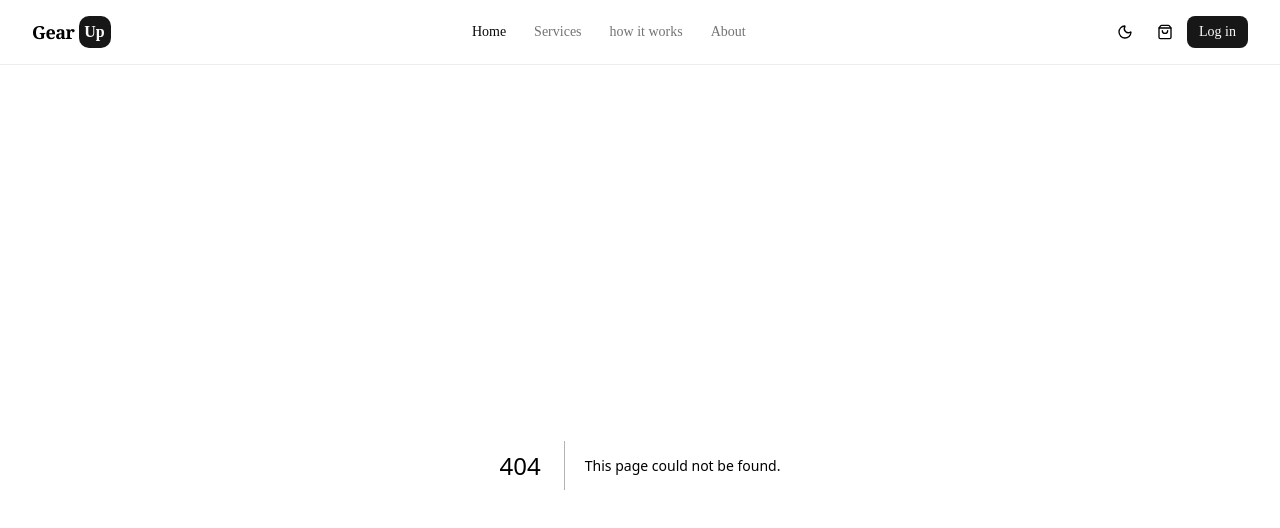
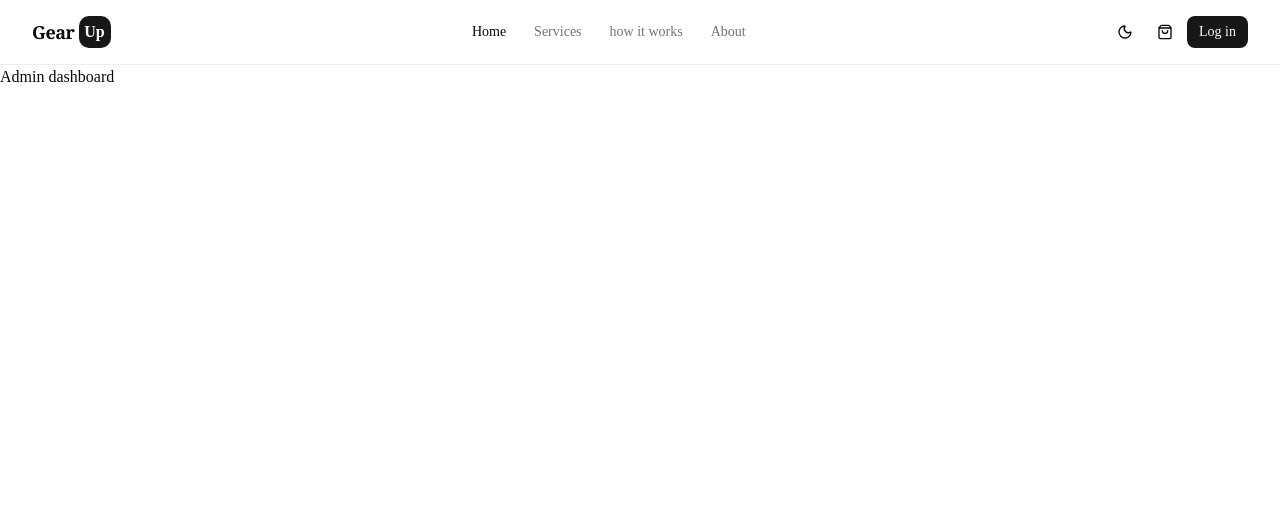
Before and after one commit to masuduz-zaman/gear_up, a Next.js app: page /dashboard/admin in a window 1280 px wide. Before the commit this address had no page. Shown: the top 528 px of the page. Built offline with nearby package versions, Linux system fonts and the light colour scheme.

Commit message:
fix: navbar deployment on varcel deploy issue

```diff
--- /dev/null
+++ b/app/(dashboard)/dashboard/admin/page.tsx
@@ -0,0 +1,11 @@
+import React from 'react';
+
+const Admin = () => {
+    return (
+        <div>
+            Admin dashboard
+        </div>
+    );
+};
+
+export default Admin;
--- a/app/(dashboard)/admin/page.tsx
+++ b/app/(dashboard)/dashboard/provider/page.tsx
@@ -1,11 +1,11 @@
 import React from 'react';
 
-const Admin = () => {
+const Provider = () => {
     return (
         <div>
-
+            Provider dashboard
         </div>
     );
 };
 
-export default Admin;
+export default Provider;
--- /dev/null
+++ b/app/(dashboard)/dashboard/user/page.tsx
@@ -0,0 +1,11 @@
+import React from 'react';
+
+const User = () => {
+    return (
+        <div>
+            User dashboard
+        </div>
+    );
+};
+
+export default User;
```
Also changed, not shown: app/(dashboard)/provider/page.tsx (deleted), app/(dashboard)/user/page.tsx (deleted).
